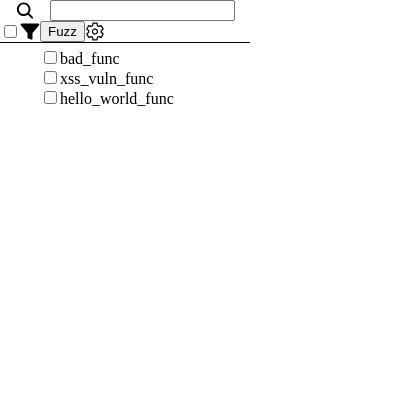
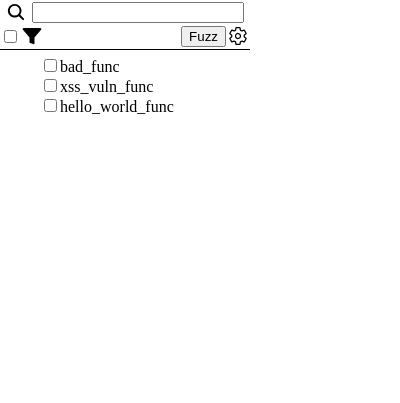
Before and after one commit to mf-dom/dom-eternal, a browser extension: page popup-src/results.html in a window 400 px wide. Drawn offline with Linux system fonts and the light colour scheme.

Commit message:
overall ui improvements to all popup pages

```diff
--- a/popup-src/results.html
+++ b/popup-src/results.html
@@ -11,7 +11,7 @@
 
         #topthing {
             position: absolute;
-            top: 0px;
+            top: 2px;
             border-bottom: 1px solid black;
             width: 100%;
         }
@@ -25,12 +25,13 @@
         #top-bot {
             bottom: 0px;
             display: flex;
-            justify-content: left;
+            justify-content: space-between;
         }
 
         #results-list {
-            top: 12%;
-            position: relative;
+            top: 14%;
+            left: 0px;
+            position: absolute;
         }
 
         #results-list label {
@@ -44,19 +45,34 @@
             text-align: left;
         }
 
+        #search-input {
+            width: 85%;
+        }
+
         #search-button {
             width: 20px;
-            height: 20x;
+            height: 20px;
         }
 
         #filter-button {
             width: 20px;
-            height: 20x;
+            height: 20px;
+            position: relative;
+            top: 3px;
+            left: -2px;
         }
 
         #settings-button {
             width: 20px;
-            height: 20x;
+            height: 20px;
+            position: relative;
+            right: 2px;
+            top: 3px;
+        }
+
+        #fuzz-button {
+            position: relative;
+            bottom: 2px;
         }
     </style>
 </head>
@@ -67,10 +83,14 @@
             <input type="search" id="search-input">
         </div>
         <div id="top-bot">
-            <input type="checkbox" id="select-all">
-            <input type="image" src="../assets/funnel.svg" id="filter-button">
-            <button type="submit" id="fuzz-button">Fuzz</button>
-            <input type="image" src="../assets/settings-outline.svg" id="settings-button">
+            <div>
+                <input type="checkbox" id="select-all" title="Select all">
+                <input type="image" src="../assets/funnel.svg" id="filter-button">
+            </div>
+            <div>
+                <button type="submit" id="fuzz-button" title="Fuzz selected items">Fuzz</button>
+                <input type="image" src="../assets/settings-outline.svg" id="settings-button">
+            </div>
         </div>
     </div>
     <div id="results-list">
--- a/popup-src/results.js
+++ b/popup-src/results.js
@@ -17,6 +17,6 @@ document.addEventListener("DOMContentLoaded", function() {
     });
 
     settings.addEventListener("click", function() {
-        window.location.href = "settings.html";
+        chrome.runtime.openOptionsPage();
     });
 });
```
Also changed, not shown: options.html (+9 -0 lines), popup-src/popup.html (+20 -1 lines), popup-src/popup.js (+5 -2 lines), popup-src/report.html (+15 -0 lines), popup-src/report.js (added, +7 -0 lines), popup-src/settings.html (deleted, +0 -17 lines), assets/home-outline.svg (added).
